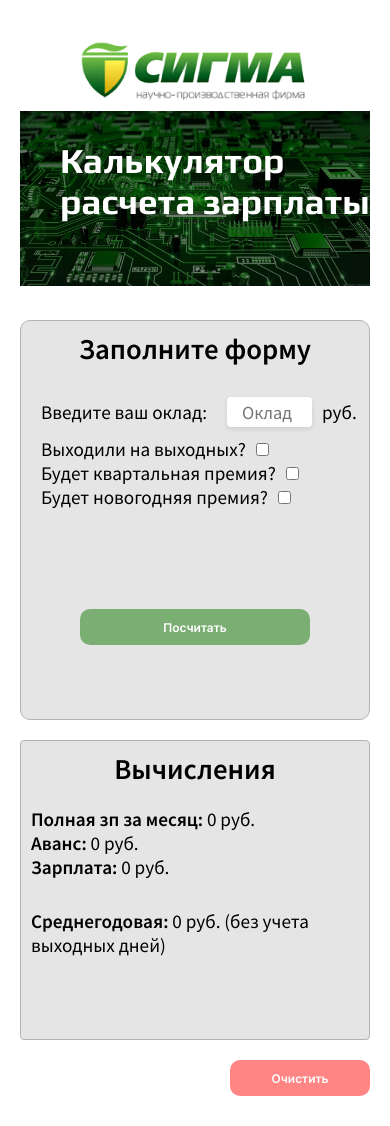
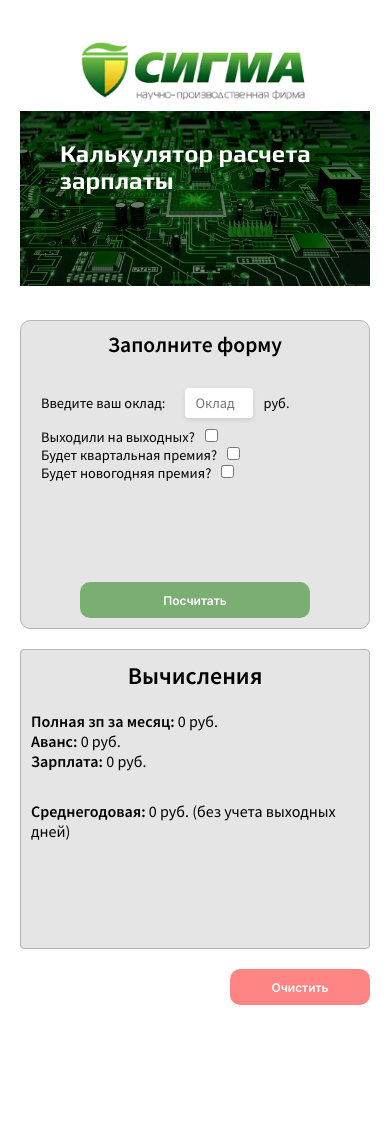
Before and after one commit to fundamentum71/sigma-salary, a React (Create React App) app: page / in a window 390 px wide. After the commit the page ends 1035 px from the top, so only its background shows below. Built offline with nearby package versions, Linux system fonts and the light colour scheme.

Commit message:
исправил адаптив

```diff
--- a/src/components/addForm/addForm.module.scss
+++ b/src/components/addForm/addForm.module.scss
@@ -14,13 +14,10 @@
 		margin-right: 0px;
 	}
 
-	@media (max-width: 390px) {
-		padding: 10px;
-	}
-
-	@media (max-width: 378px) {
+	@media (max-width: 420px) {
 		font-size: 0.9rem;
 		min-height: 300px;
+		padding: 10px;
 	}
 
 	h2 {
@@ -40,7 +37,7 @@
 		box-shadow: 0px 2px 5px rgba(0, 0, 0, 0.1);
 		border: none;
 		border-radius: 4px;
-		@media (max-width: 378px) {
+		@media (max-width: 420px) {
 			font-size: 0.9rem;
 			padding: 0 10px;
 			width: 68px;
--- a/src/components/header/header.module.scss
+++ b/src/components/header/header.module.scss
@@ -13,7 +13,7 @@
 		left: 40px;
 		font-family: 'Play', sans-serif;
 		font-weight: 700;
-		@media (max-width: 378px) {
+		@media (max-width: 420px) {
 			font-size: 1.5rem;
 		}
 	}
--- a/src/components/resultField/resultField.module.scss
+++ b/src/components/resultField/resultField.module.scss
@@ -14,11 +14,10 @@
 	@media (max-width: 885px) {
 		width: 100%;
 	}
-	@media (max-width: 390px) {
+
+	@media (max-width: 420px) {
+		font-size: 1rem;
 		padding: 10px;
-	}
-	@media (max-width: 378px) {
-		font-size: 1rem;
 	}
 
 	h2 {
```
